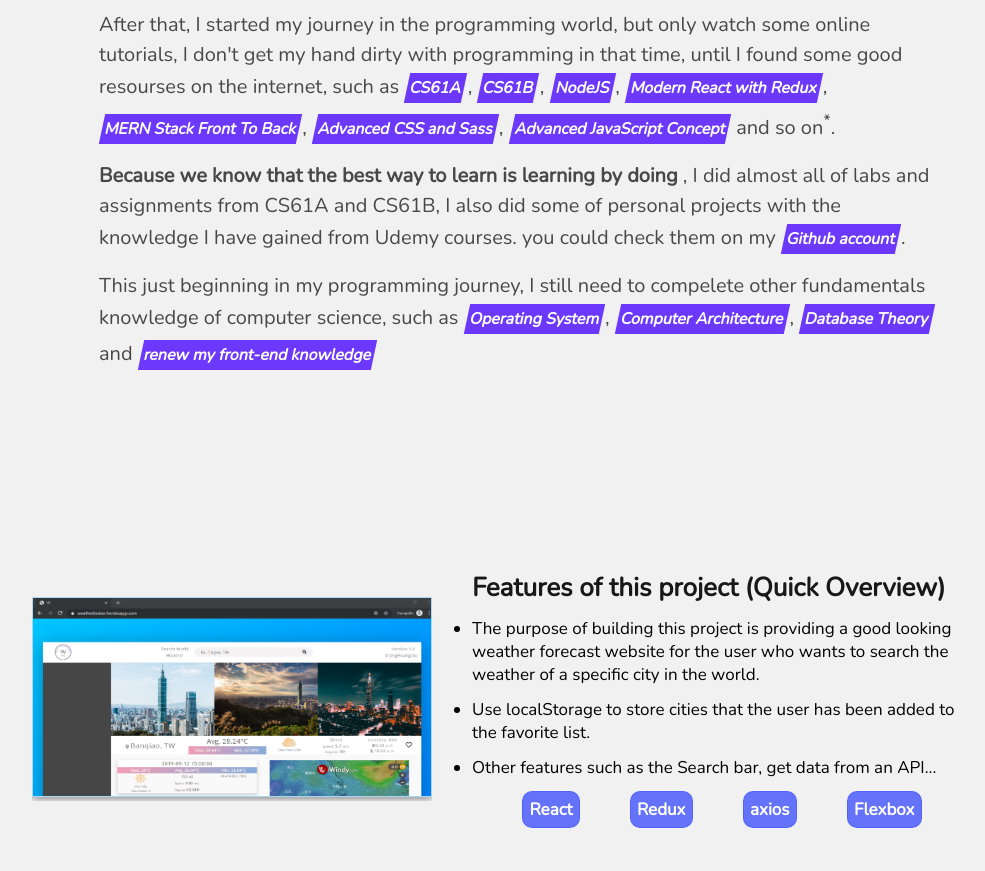
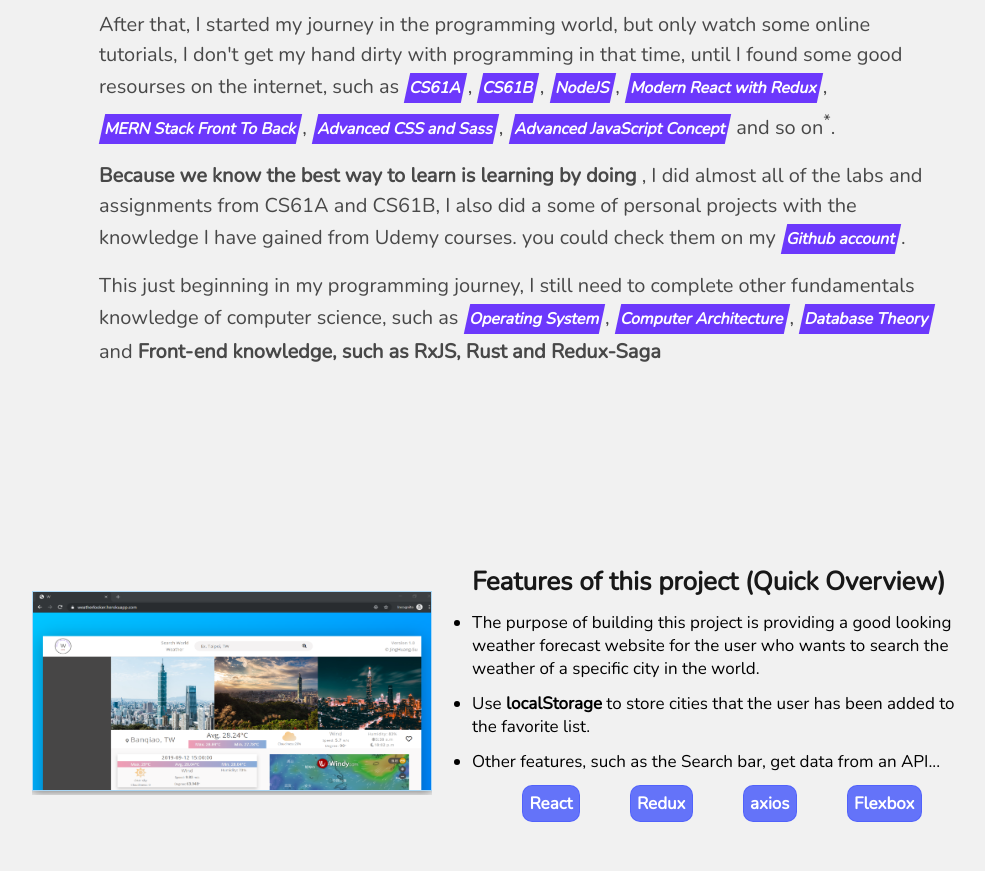
Before and after one commit to JingHuang-Su/JingHuang-Su.github.io, a plain HTML site: page index.html in a window 1280 px wide. Shown: the part 656-1527 px from the top of the page, without its empty margins (118-1103 px from the left). Drawn offline with nearby package versions, Linux system fonts and the light colour scheme.

Commit message:
fixed sth

```diff
--- a/index.html
+++ b/index.html
@@ -57,17 +57,17 @@
         </p>
 
         <p>
-          <strong>Because we know that the best way to learn is learning by doing </strong> , I did
-          almost all of labs and assignments from CS61A and CS61B, I also did
-          some of personal projects with the knowledge I have gained from Udemy
+          <strong>Because we know the best way to learn is learning by doing </strong> , I did
+          almost all of the labs and assignments from CS61A and CS61B, I also did
+          a some of personal projects with the knowledge I have gained from Udemy
           courses. you could check them on my <a href="https://github.com/JingHuang-Su">Github account</a>.
         </p>
 
         <p>
           This just beginning in my programming journey, I still need to
-          compelete other fundamentals knowledge of computer science, such as
-          <a>Operating System</a>, <a>Computer Architecture</a>,
-          <a>Database Theory</a> and <a>renew my front-end knowledge</a>
+          complete other fundamentals knowledge of computer science, such as
+          <a href="http://pages.cs.wisc.edu/~remzi/Classes/537/Spring2018/">Operating System</a>, <a href="http://www.cs.cmu.edu/afs/cs/academic/class/15213-s18/www/schedule.html">Computer Architecture</a>,
+          <a href="https://15445.courses.cs.cmu.edu/fall2019/">Database Theory</a> and <strong>Front-end knowledge, such as RxJS, Rust and Redux-Saga</strong>
         </p>
       </div>
     </section>
@@ -81,8 +81,8 @@
           <h2>Features of this project (Quick Overview)</h2>
           <ul>
             <li>The purpose of building this project is providing a good looking weather forecast website for the user who wants to search the weather of a specific city in the world.</li>
-            <li>Use localStorage to store cities that the user has been added to the favorite list.</li>
-            <li>Other features such as the Search bar, get data from an API...</li>
+            <li>Use <strong>localStorage</strong> to store cities that the user has been added to the favorite list.</li>
+            <li>Other features, such as the Search bar, get data from an API...</li>
           </ul>
           <ul class="div--list">
             <li>React</li>
@@ -102,7 +102,7 @@
               <li>Let users <strong>register</strong> and <strong>login</strong>.</li>
               <li>The user who using this website can posts article and updates their profile.</li>
               <li>The user can also <strong>like/dislike post</strong>, <strong>endorse a skill from someone's profile</strong></li>
-              <li>Other features such as add comment, delete the content of user's profile, load more feature and so on...</li>
+              <li>Other features, such as add comment, delete the content of user's profile, load more feature and so on...</li>
             </ul>
             <ul class="div--list">
               <li>React Hook</li>
```
